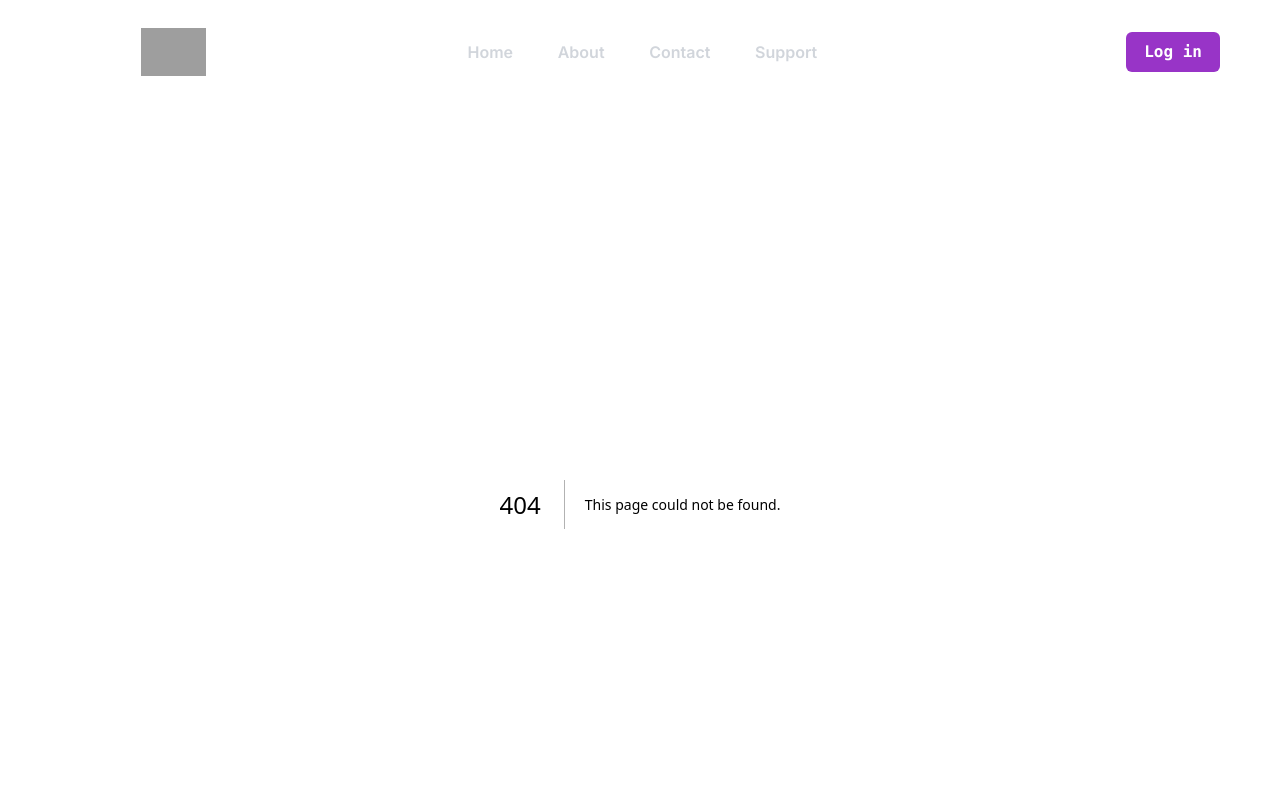
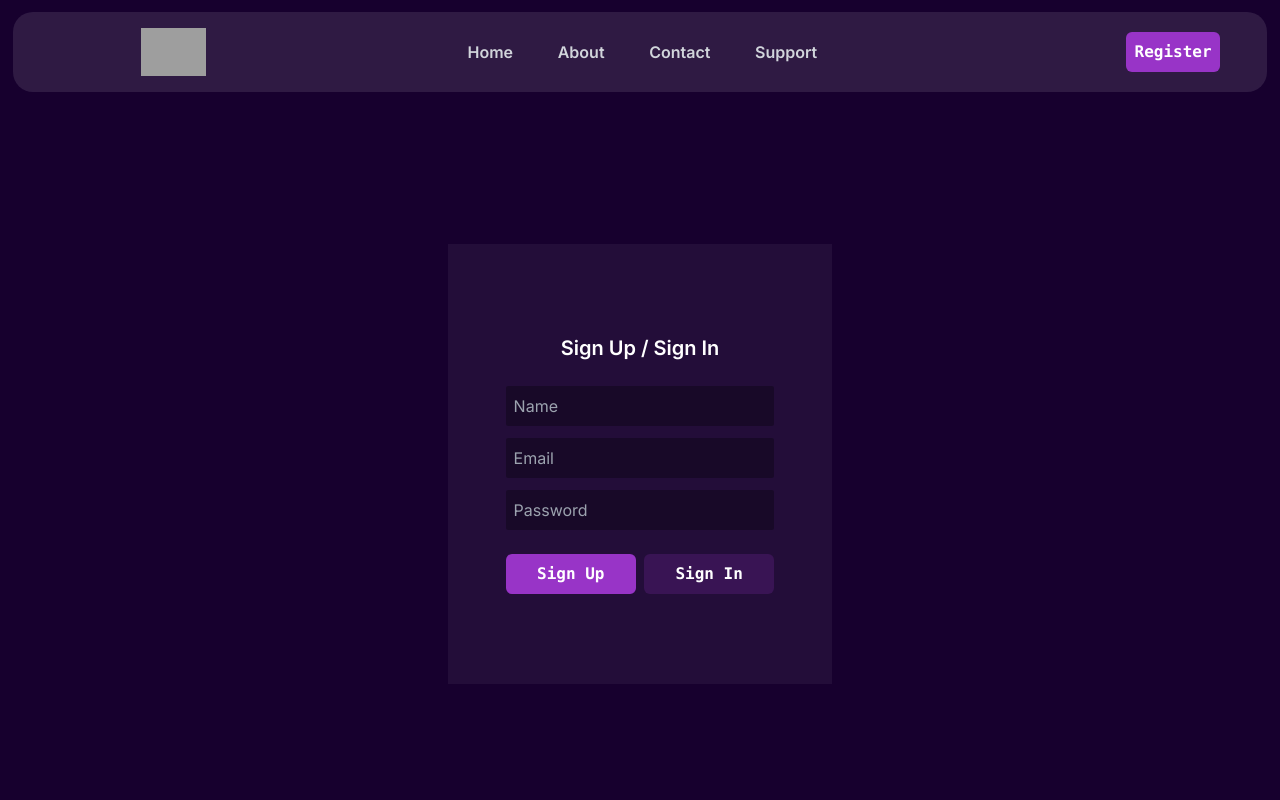
Before and after one commit to jaygupta17/webwizard, a Next.js app in the folder webwiz/: page /auth in a window 1280 px wide. Before the commit this address had no page. Shown: the top 800 px of the page. Built offline with nearby package versions, Linux system fonts and the light colour scheme; grey boxes are pictures that could not be loaded.

Commit message:
login form , hover effect

```diff
--- a/webwiz/app/Footer.js
+++ b/webwiz/app/Footer.js
@@ -7,19 +7,26 @@ import bottomBg from "../public/bottom_bg.svg";
 
 export default function Footer() {
   return (
-      <div className="flex h-[30vh] justify-center items-center bg-cover bg-center mt-[8%]" style={{ backgroundImage: `url(${bottomBg})` }}>
+    <div
+      className="flex h-[40vh] justify-center items-center bg-cover bg-center"
+      style={{ backgroundImage: `url(${bottomBg})` }}
+    >
       <div className="ml-40 w-130 ">
         <h2 className="text-[25px] text-white mt-8">Need Help?</h2>
-          <div className="w-[55%] text-white">örem psum mer ultrask hyposk, miska än tranerade. Diling monohönera pora bebinera, pack. Dinat teling. Berån pott. Benade pres yn. Sor kvasikilig i trav. Lan kvasilögisk</div>
+        <div className="w-[55%] text-white">
+          örem psum mer ultrask hyposk, miska än tranerade. Diling monohönera
+          pora bebinera, pack. Dinat teling. Berån pott. Benade pres yn. Sor
+          kvasikilig i trav. Lan kvasilögisk
+        </div>
         <div className="mt-3 flex gap-3.5">
-            <Image src={linkedin} alt="insta_logo" height={30} width={30}/>
-            <Image src={github} alt="insta_logo" height={30} width={30}/>
-            <Image src={twitter} alt="insta_logo" height={30} width={30}/>
-            <Image src={insta} alt="insta_logo" height={30} width={30}/>
+          <Image src={linkedin} alt="insta_logo" height={30} width={30} />
+          <Image src={github} alt="insta_logo" height={30} width={30} />
+          <Image src={twitter} alt="insta_logo" height={30} width={30} />
+          <Image src={insta} alt="insta_logo" height={30} width={30} />
         </div>
       </div>
       <div className="mr-[14%] mt-8">
-          <ul className="w-[35%] text-white text-[20px] text-black flex items-center sm:text-2 gap-x-10">
+        <ul className="w-[35%] text-white text-[20px] flex items-center sm:text-2 gap-x-10">
           <li className="font-semibold relative w-fit block after:block after:content-[''] after:absolute after:h-[2px] after:bg-red-400 after:w-full after:scale-x-0 after:hover:scale-x-100 after:transition after:duration-300 after:origin-center">
             About
           </li>
--- a/webwiz/app/Header.js
+++ b/webwiz/app/Header.js
@@ -1,5 +1,5 @@
 import Link from "next/link";
-import logo from "../public/logo.png"
+import logo from "../public/logo.png";
 import Image from "next/image";
 
 function Header() {
@@ -7,37 +7,30 @@ function Header() {
     <div className="h-[13vh] w-full flex justify-center items-center">
       <div className="bg-white/10 md:h-[10vh] w-[98%] rounded-[20px] flex justify-between items-center min-[200px]:h-[20vh] min-[200px]:flex-col min-[700px]:flex-row">
         <div className="ml-32 rounded-md">
-                <Image src={logo} alt="logo" width={65} height={65}/>
+          <Image src={logo} alt="logo" width={65} height={65} />
         </div>
         <ul className="w-[35%] text-gray-300 flex justify-evenly items-center sm:text-2">
-                <li className="font-semibold relative w-fit block after:block after:content-[''] after:absolute after:h-[2px] after:bg-red-400 after:w-full after:scale-x-0 after:hover:scale-x-100 after:transition after:duration-300 after:origin-center">
-                    <Link href="/">
-                        Home
-                    </Link>
+          <li className="font-semibold relative w-fit block after:block after:content-[''] after:absolute after:h-[2px] after:bg-purple-400 after:w-full after:scale-x-0 after:hover:scale-x-100 after:transition after:duration-300 after:origin-center hover:drop-shadow-[0_0_4px_#9834c7]">
+            <Link href="/">Home</Link>
           </li>
-                <li className="font-semibold relative w-fit block after:block after:content-[''] after:absolute after:h-[2px] after:bg-red-400 after:w-full after:scale-x-0 after:hover:scale-x-100 after:transition after:duration-300 after:origin-center">
-                    <Link href="/about">
-                        About
-                    </Link>
+          <li className="font-semibold relative w-fit block after:block after:content-[''] after:absolute after:h-[2px] after:bg-purple-400 after:w-full after:scale-x-0 after:hover:scale-x-100 after:transition after:duration-300 after:origin-center hover:drop-shadow-[0_0_4px_#9834c7]">
+            <Link href="/about">About</Link>
           </li>
-                <li className="font-semibold relative w-fit block after:block after:content-[''] after:absolute after:h-[2px] after:bg-red-400 after:w-full after:scale-x-0 after:hover:scale-x-100 after:transition after:duration-300 after:origin-center">
-                    <Link href="/contact">
-                        Contact
-                    </Link>
+          <li className="font-semibold relative w-fit block after:block after:content-[''] after:absolute after:h-[2px] after:bg-purple-400 after:w-full after:scale-x-0 after:hover:scale-x-100 after:transition after:duration-300 after:origin-center hover:drop-shadow-[0_0_4px_#9834c7]">
+            <Link href="/contact">Contact</Link>
           </li>
-                <li className="font-semibold relative w-fit block after:block after:content-[''] after:absolute after:h-[2px] after:bg-red-400 after:w-full after:scale-x-0 after:hover:scale-x-100 after:transition after:duration-300 after:origin-center">
-                    <Link href="/support">
-                        Support
-                    </Link>
+          <li className="font-semibold relative w-fit block after:block after:content-[''] after:absolute after:h-[2px] after:bg-purple-400 after:w-full after:scale-x-0 after:hover:scale-x-100 after:transition after:duration-300 after:origin-center hover:drop-shadow-[0_0_4px_#9834c7]">
+            <Link href="/support">Support</Link>
           </li>
-
         </ul>
         <div className="md:w-[15%] h-[50%] flex justify-center items-center sm:w-full">
-                <button className="bg-[#9834c7] rounded-md w-[50%] h-full text-white font-mono font-semibold flex justify-center items-center hover:bg-[#9834c7be]">Log in</button>
+          <button className="bg-[#9834c7] rounded-md w-[50%] h-full text-white font-mono font-semibold flex justify-center items-center hover:bg-[#9834c7be]">
+            <Link href="/auth">Register</Link>
+          </button>
         </div>
       </div>
     </div>
-  )
+  );
 }
 
-export default Header
+export default Header;
--- a/webwiz/app/about/page.js
+++ b/webwiz/app/about/page.js
@@ -1,55 +1,63 @@
-import React from 'react'
-
+import React from "react";
 
 function About() {
   const team = [
     {
-            name:"Jay Gupta",
+      name: "Jay Gupta",
       branch: "Data Science",
-            skills : ["Reactjs" , "Tailwind CSS" ,"Appwrite" , "Figma"],
+      skills: ["Reactjs", "Tailwind CSS", "Appwrite", "Figma"],
     },
     {
-            name:"Jay Gupta",
+      name: "Jay Gupta",
       branch: "Data Science",
-            skills : ["Reactjs" , "Tailwind CSS" ,"Appwrite" , "Figma"],
+      skills: ["Reactjs", "Tailwind CSS", "Appwrite", "Figma"],
     },
     {
-            name:"Jay Gupta",
+      name: "Jay Gupta",
       branch: "Data Science",
-            skills : ["Reactjs" , "Tailwind CSS" ,"Appwrite" , "Figma"],
-        }
-    ]
-    const stack = ['Next.js' , 'Appwrite' , 'Python']
+      skills: ["Reactjs", "Tailwind CSS", "Appwrite", "Figma"],
+    },
+  ];
+  const stack = ["Next.js", "Appwrite", "Python"];
   return (
-    <div className='h-[170vh] w-full flex justify-center items-center flex-col'>
-     <div className='h-[130vh] w-[98%] flex justify-evenly items-center flex-col'>
-        <h1 className="text-white/70 font-semibold text-1xl my-2">Team Members</h1>
-         {team.map((member)=>(
-            <div className='rounded-[15px] h-[40vh] w-[55%] bg-black/25 border-[1px] border-purple-500/10 flex justify-center items-center text-white gap-x-14'>
-                <div className='h-[90%] aspect-square rounded-[50%] bg-purple-700 flex justify-center items-center'>
+    <div className="h-[190vh] w-full flex justify-center items-center flex-col">
+      <div className="h-[150vh] w-[98%] flex justify-evenly items-center flex-col">
+        <h1 className="text-white/70 font-semibold text-1xl my-2">
+          Team Members
+        </h1>
+        {team.map((member) => (
+          <div className="rounded-[15px] h-[40vh] w-[55%] bg-black/25 border-[1px] border-purple-500/10 flex justify-center items-center text-white gap-x-14">
+            <div className="h-[90%] aspect-square rounded-[50%] bg-purple-700 flex justify-center items-center">
               fdgfgf
             </div>
-                <div className='flex justify-center items-start flex-col gap-y-2'>
+            <div className="flex justify-center items-start flex-col gap-y-2">
               <h1>{member.name}</h1>
-                    <h1 className='text-white/40'>{member.branch}</h1>
-                    <h1 className='flex gap-x-2'>{member.skills.map((skill)=>(
-                        <div className='py-1 px-2 rounded-md text-center bg-black/45 text-purple-700'>{skill}</div>
-                    ))}</h1>
-
+              <h1 className="text-white/40">{member.branch}</h1>
+              <h1 className="flex gap-x-2">
+                {member.skills.map((skill) => (
+                  <div className="py-1 px-2 rounded-md text-center bg-black/45 text-purple-700">
+                    {skill}
+                  </div>
+                ))}
+              </h1>
             </div>
           </div>
         ))}
       </div>
-     <div className='h-[40vh] w-[98%] flex justify-evenly items-center flex-col'>
-         <h1 className='text-white/70 font-semibold text-1xl my-2'>Tech Stack</h1>
-         <div className =' h-[30vh] w-[55%] flex justify-evenly items-center'>
-            {stack.map((ele)=>(
-                <div className='bg-purple-400 h-[30vh] aspect-square flex justify-center items-center'>{ele}</div>
+      <div className="h-[40vh] w-[98%] flex justify-evenly items-center flex-col">
+        <h1 className="text-white/70 font-semibold text-1xl my-2">
+          Tech Stack
+        </h1>
+        <div className=" h-[30vh] w-[55%] flex justify-evenly items-center">
+          {stack.map((ele) => (
+            <div className="bg-purple-400 h-[30vh] aspect-square flex justify-center items-center">
+              {ele}
+            </div>
           ))}
         </div>
       </div>
     </div>
-  )
+  );
 }
 
-export default About
+export default About;
--- /dev/null
+++ b/webwiz/app/auth/page.js
@@ -0,0 +1,38 @@
+import React from "react";
+
+function Form() {
+  return (
+    <div className="h-[90vh] w-full flex justify-center items-center">
+      <form className="h-[55vh] w-[30%] flex gap-y-6 justify-center items-center flex-col bg-white/5">
+        <h1 className="text-white text-xl font-semibold">Sign Up / Sign In</h1>
+        <div className="flex w-[100%] justify-center items-center flex-col gap-y-3">
+          <input
+            type="text"
+            placeholder="Name"
+            className="rounded-sm py-2 px-2 w-[70%] bg-black/30 text-white/90 outline-none focus:border-purple-400 focus:border-2"
+          />
+          <input
+            type="email"
+            placeholder="Email"
+            className="rounded-sm py-2 px-2 w-[70%] bg-black/30  text-white/90 outline-none focus:border-purple-400 focus:border-2"
+          />
+          <input
+            type="password"
+            placeholder="Password"
+            className="rounded-sm py-2 px-2 w-[70%] bg-black/30  text-white/90 outline-none focus:border-purple-400 focus:border-2"
+          />
+        </div>
+        <div className="w-[70%] flex gap-x-2">
+          <button className="bg-[#9834c7] py-2 rounded-md w-[50%] h-full text-white font-mono font-semibold flex justify-center items-center hover:bg-[#9834c7be]">
+            Sign Up
+          </button>
+          <button className="bg-[#9834c730] rounded-md w-[50%] h-full text-white font-mono font-semibold flex justify-center items-center hover:bg-[#9834c761]">
+            Sign In
+          </button>
+        </div>
+      </form>
+    </div>
+  );
+}
+
+export default Form;
--- a/webwiz/app/components/landing.js
+++ b/webwiz/app/components/landing.js
@@ -1,23 +1,46 @@
-import React from 'react';
+import React from "react";
 const landing = () => {
   return (
     <>
-            <div className='w-full h-[85vh] flex justify-center items-center flex-col'>
-                <div className='w-[98%] h-[100%] rounded-[20px] relative overflow-hidden' style={{ zIndex: "2" }}>
-                    <img src='/lbg.png' className='rounded-[20px] ' style={{ position: "absolute", width: "100%", height: "100%", display: "block", zIndex: "-3" }} />
-                    <div className='h-full w-full bg-gradient-to-b from-transparent from-[25%] via-black/50 via-[45%] to-black/60'>
+      <div className="w-full h-[85vh] flex justify-center items-center flex-col">
+        <div
+          className="w-[98%] h-[100%] rounded-[20px] relative overflow-hidden"
+          style={{ zIndex: "2" }}
+        >
+          <img
+            src="/lbg.png"
+            className="rounded-[20px] "
+            style={{
+              position: "absolute",
+              width: "100%",
+              height: "100%",
+              display: "block",
+              zIndex: "-3",
+            }}
+          />
+          <div className="h-full w-full bg-gradient-to-b from-transparent from-[25%] via-black/50 via-[45%] to-black/60">
             <div>
-                            <div className='text-[110px] font-bold sans-serif flex justify-center align-center mt-[10%] font-[Irish Grover, system-ui]' style={{ color: '#F9FB6B' }}>Web Wizard</div>
-                            <div className='text-xl text-white w-1/2 mx-auto'>Lörem ipsum mer ultrask hyposk, miska än tranerade. Diling monohönera pora bebinera, pack. Prelig ode, monogt serar. Hoholedes  </div>
+              <div
+                className="text-[110px] font-bold sans-serif flex justify-center align-center mt-[10%] font-[Irish Grover, system-ui]"
+                style={{ color: "#F9FB6B" }}
+              >
+                Web Wizard
               </div>
-                        <div className='flex items-center justify-center'>
-                            <button className='px-4 py-3 rounded-lg mt-5 bg-[#E7A4ED] text-[#3B1C63] hover:bg-purple-300'>Get Started</button>
+              <div className="text-xl text-white w-1/2 mx-auto">
+                Lörem ipsum mer ultrask hyposk, miska än tranerade. Diling
+                monohönera pora bebinera, pack. Prelig ode, monogt serar.
+                Hoholedes{" "}
               </div>
-
+            </div>
+            <div className="flex items-center justify-center">
+              <button className="px-4 py-3 rounded-lg mt-5 bg-[#E7A4ED] text-[#3B1C63] hover:bg-purple-300">
+                Get Started
+              </button>
+            </div>
           </div>
         </div>
       </div>
     </>
-    )
-}
-export default landing
+  );
+};
+export default landing;
--- a/webwiz/app/contact/page.js
+++ b/webwiz/app/contact/page.js
@@ -0,0 +1,11 @@
+import React from 'react'
+
+function Contact() {
+  return (
+    <div className='bg-red-100'>
+      Contact
+    </div>
+  )
+}
+
+export default Contact
```
Lines whose indentation alone changed are shown as unchanged.
